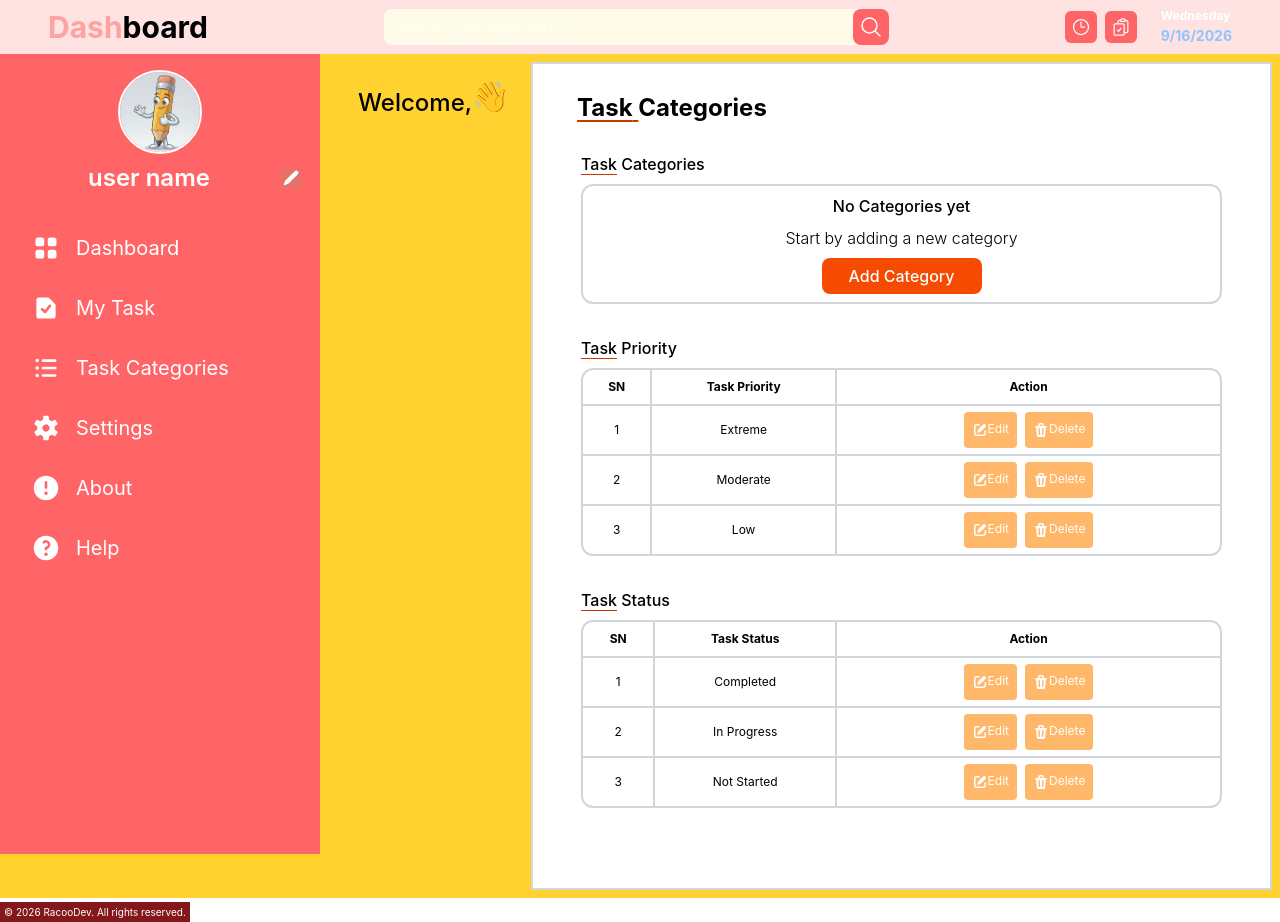
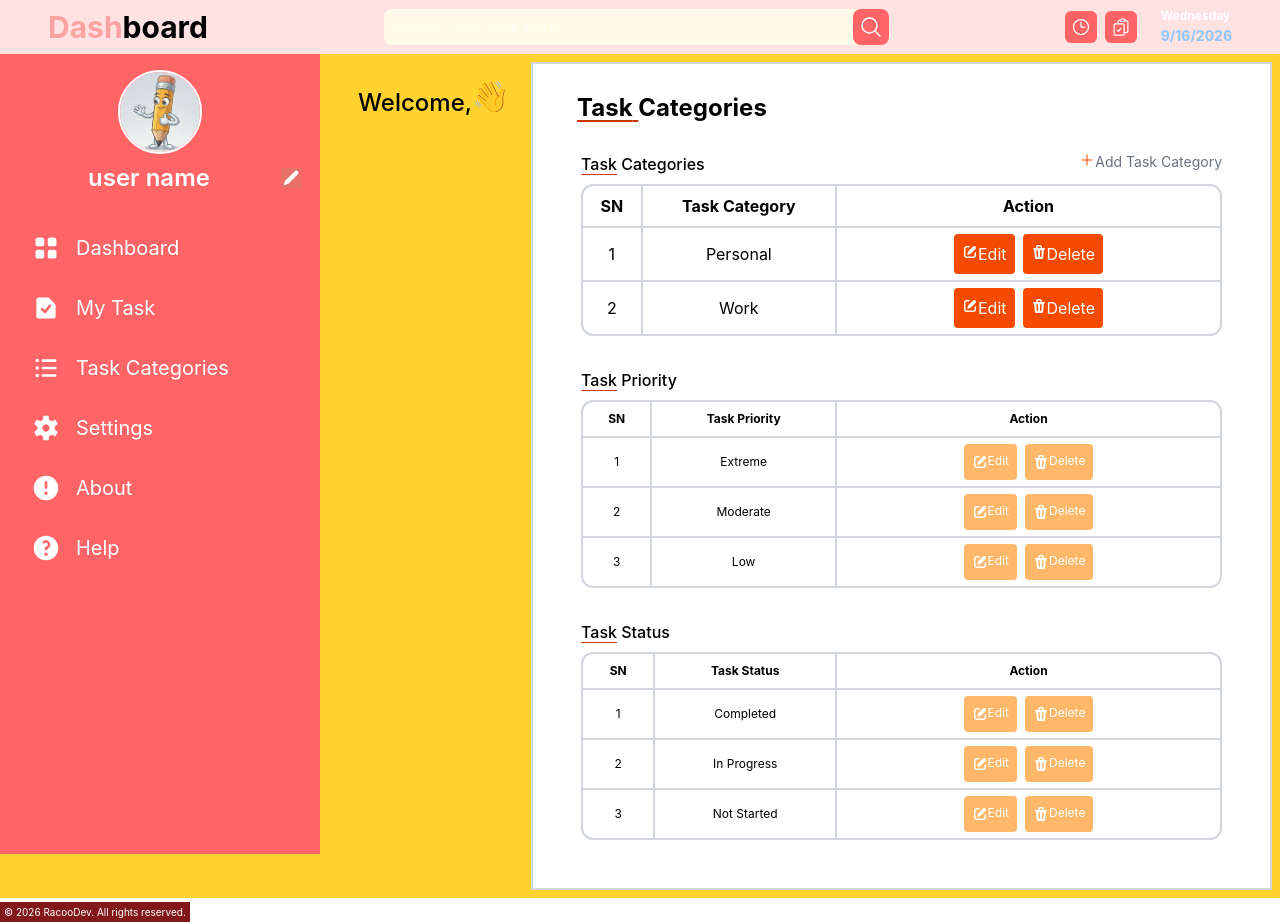
Before and after one commit to karinatuyuc/my-todo-list-React, a React (Vite) app: page / in a window 1280 px wide. Both pictures are taken after a click on the item "Task Categories". Built offline with nearby package versions, Linux system fonts and the light colour scheme.

Commit message:
feat: set default categories in state

```diff
--- a/src/Dashboard.jsx
+++ b/src/Dashboard.jsx
@@ -37,7 +37,10 @@ export default function Dashboard({
 
   const [userName, setUserName] = useState("");
   const [priorities] = useState(["Extreme", "Moderate", "Low"]);
-  const [createCategories, setCreateCategories] = useState([]);
+  const [createCategories, setCreateCategories] = useState([
+    { id: 1, name: "Personal" },
+    { id: 2, name: "Work" }
+  ]);
 
 
   const date = new Date(); //Creating the local date
@@ -50,6 +53,7 @@ export default function Dashboard({
       {modalAddTask && (
         <AddTaskModal
           addTask={addTask}
+          createCategories={createCategories}
           onClose={onClose} // Pass the onClose function as a prop to close the modal
           onSubmit={onSubmit} // Passing onAddTask function to update the task list in the Dashboard component when a new task is added
           priorities={priorities} // Pass the priorities array as a prop to the AddTaskModal component
--- a/src/addTaskModal.jsx
+++ b/src/addTaskModal.jsx
@@ -129,24 +129,25 @@ export function AddTaskModal({
               {/**Categories */}
               <div className="flex gap-2 flex-col mb-2 mt-2">
                 <span className="font-medium">Cateogory: </span>
+
                 <select
                   value={priority}
                   onChange={(e) =>
-                    validatePriority(e.target.value, setPriority, setErrors)
+                  validatePriority(e.target.value, setPriority, setErrors)
                   }
                   className="w-full border-gray-300 border-2 rounded-sm md:w-72 lg:p-0.5"
                 >
-                  <option value="" className="text-[5px] p-1.5">
-                    Select a category...
-                  </option>
 
-                  {createCategories.map((categorias, index) => (
-                    <option value={categorias} className="text-[8px]" key={index}>
-                      {categorias}
+                  {createCategories.length === 0 ? <option>No categories to show...</option> :
+                  createCategories.map((cate, index) => (
+                    <option key={index}>
+                     {cate.name}
                     </option>
                   ))}
+
                 </select>
               </div>
+
 
               {/* Priority options  */}
               <fieldset className="flex gap-6 mt-1 bg-gray-100 p-1 rounded-sm">
--- a/src/componentes/TaskCategories/TaskCategories.jsx
+++ b/src/componentes/TaskCategories/TaskCategories.jsx
@@ -24,7 +24,7 @@ export function TaskCategory({ createCategories, setOpenCreate, onDelete,}) {
           </button>
         </div>
         :
-        <table className="w-full text-center text-black bg-red-700">
+        <table className="w-full text-center text-black">
         <thead>
             <tr>
               <th className="p-2 border-r-2 border-gray-300">SN</th>
@@ -37,7 +37,7 @@ export function TaskCategory({ createCategories, setOpenCreate, onDelete,}) {
             <tbody className="border-t-2 border-gray-300" key={index}>
               <tr>
                 <td className="border-r-2 border-gray-300">{index + 1}</td>
-                <td className="border-r-2 border-gray-300">{categoria}</td>
+                <td className="border-r-2 border-gray-300">{categoria.name}</td>
 
                 <td className="text-black w-1/12 p-1.5 lg:w-96">
                   <div className="gap-2 flex justify-items-center justify-center text-white text-center">
```
